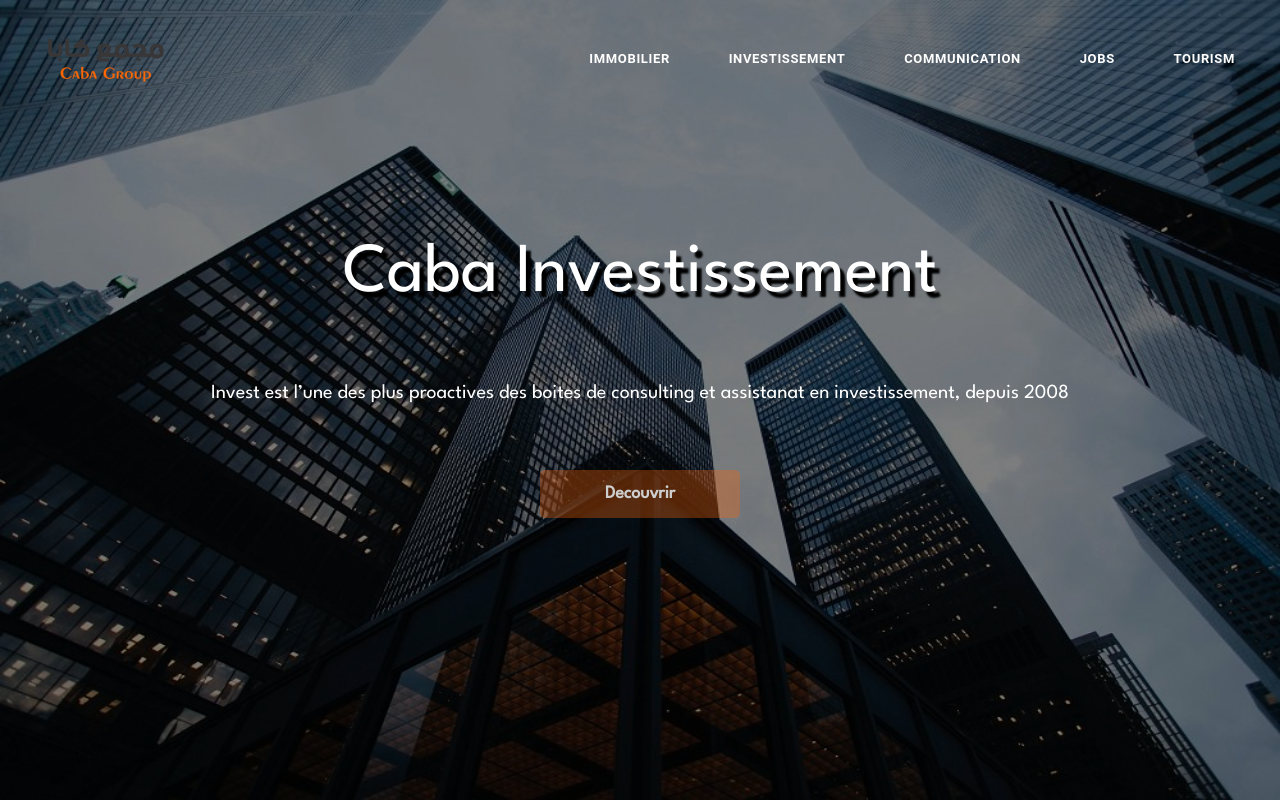
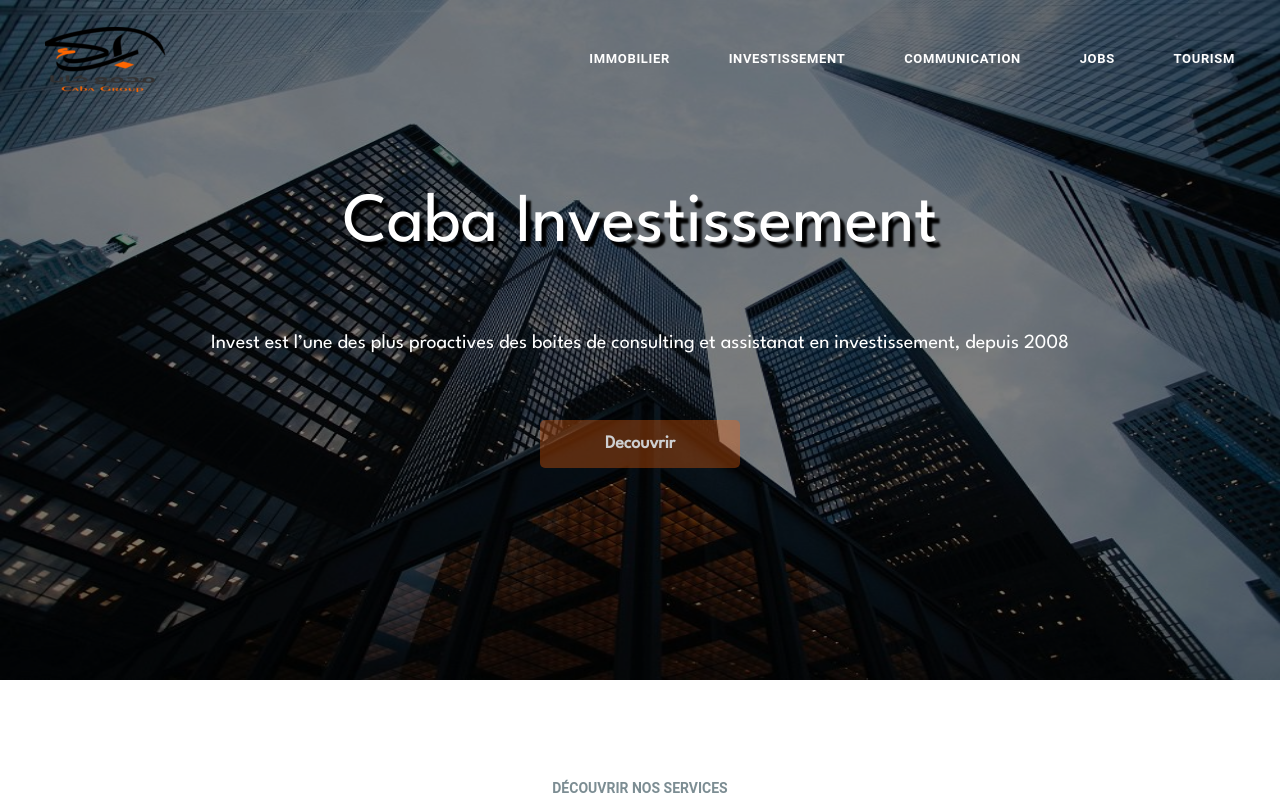
Before and after one commit to spetsz/caba, a plain HTML site: page index.html in a window 1280 px wide. Shown: the top 810 px of the page. Drawn offline with nearby package versions, Linux system fonts and the light colour scheme.

Commit message:
Made adjustments for client

```diff
--- a/css/style.css
+++ b/css/style.css
@@ -2353,7 +2353,7 @@
 
 .slider{
   width : 100vw;
-  height: 100vh;
+  height: 85vh;
   overflow: hidden;
   position: relative;
   object-fit:cover;
@@ -2376,7 +2376,7 @@
 
 .slider_content{
   position: absolute;
-  top : 200px;
+  top : 150px;
   left: 0;
   width: 100%;
   height: 100%;
--- a/index.html
+++ b/index.html
@@ -27,7 +27,7 @@
 
         <header class="main_menu_area">
             <nav class="navbar navbar-expand-lg navbar-light bg-light">
-                <a class="navbar-brand" href="#"><img src="./img/logomodifier.png" alt=""></a>
+                <a class="navbar-brand" href="#"><img src="./img/modlogo.png" alt=""></a>
                 <button class="navbar-toggler" type="button" data-toggle="collapse" data-target="#navbarSupportedContent" aria-controls="navbarSupportedContent" aria-expanded="false" aria-label="Toggle navigation">
                     <span></span>
                     <span></span>
```
Also changed, not shown: img/logocaba copie 2.png (added), img/modlogo.png (added).
